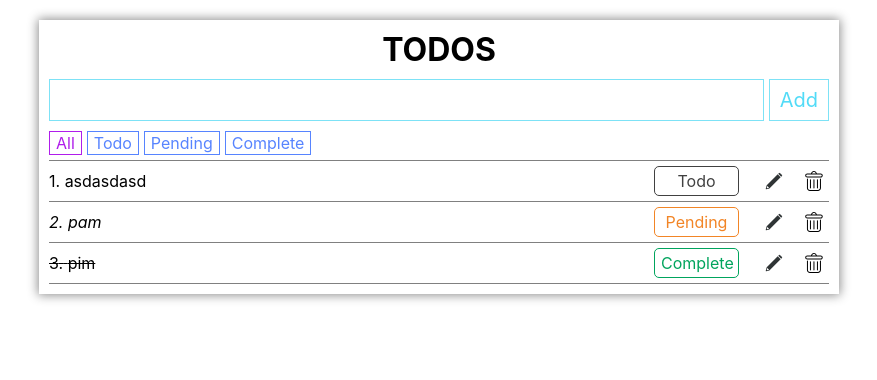
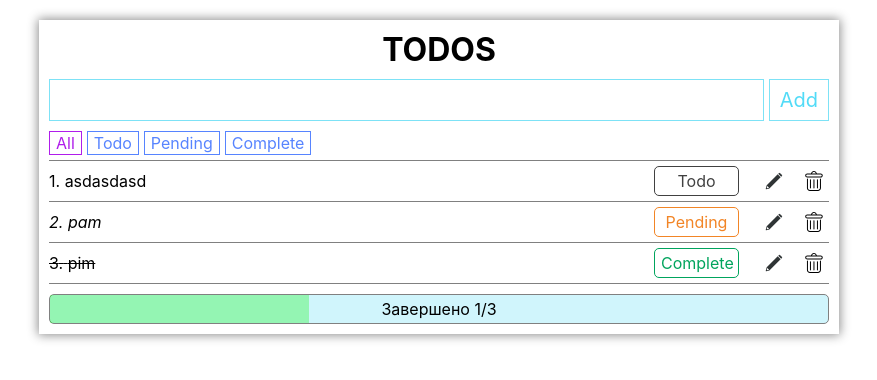
Before and after one commit to KemtaTam/Mindbox-test-task-react, a React (Create React App) app: page / in a window 1280 px wide. Shown: the top 380 px of the page, without its empty margins (201-1078 px from the left). Built offline with nearby package versions, Linux system fonts and the light colour scheme.

Commit message:
add statistics

```diff
--- /dev/null
+++ b/src/Components/Todos/Statistics/Statistics.module.css
@@ -0,0 +1,25 @@
+.statistics {
+	width: 100%;
+	height: 30px;
+	margin-top: 10px;
+	border: 1px solid gray;
+	border-radius: 5px;
+	text-align: center;
+	position: relative;
+	background-color: rgba(125, 226, 246, 0.356)
+}
+
+.wrapper {
+	background-color: rgba(6, 243, 6, 0.295);
+	height: 100%;
+}
+
+.text_wrapper{
+	width: 100%;
+	height: 100%;
+	position: absolute;
+	top: 0;
+	display: flex;
+	justify-content: center;
+	align-items: center;
+}
--- /dev/null
+++ b/src/Components/Todos/Statistics/Statistics.tsx
@@ -0,0 +1,22 @@
+import { useAppSelector } from '../../../hooks/redux'
+
+import s from './Statistics.module.css'
+
+export const Statistics = () => {
+	const { tasks } = useAppSelector((state) => state.todos)
+
+	const completeAmount = tasks.filter((task) => task.status === 'complete').length
+	const completePercent = (completeAmount / tasks.length) * 100
+	debugger
+
+	return (
+		<div className={s.statistics}>
+			<div className={s.wrapper} style={{ width: completePercent.toString() + '%' }}></div>
+			<div className={s.text_wrapper}>
+				<div className={s.text}>
+					Завершено {completeAmount}/{tasks.length}
+				</div>
+			</div>
+		</div>
+	)
+}
--- a/src/Components/Todos/Todos.tsx
+++ b/src/Components/Todos/Todos.tsx
@@ -2,6 +2,7 @@ import { useAppSelector } from '../../hooks/redux'
 
 import { AddTodoForm } from './AddTodoForm/AddTodoForm'
 import { FilterTasks } from './FilterTasks/FilterTasks'
+import { Statistics } from './Statistics/Statistics'
 import { TodoElem } from './TodoElem/TodoElem'
 
 import s from './Todos.module.css'
@@ -19,6 +20,7 @@ export const Todos = () => {
 			<AddTodoForm />
 			<FilterTasks />
 			<div className={s.tasksList}>{tasksList}</div>
+			<Statistics />
 		</div>
 	)
 }
```
Also changed, not shown: .eslintrc.js.
